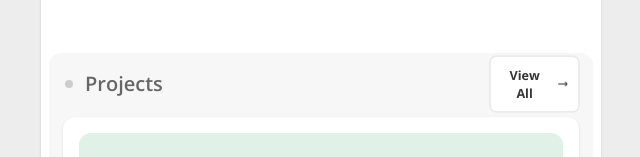
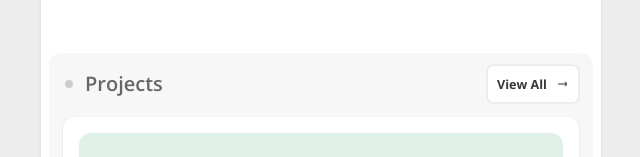
Before and after one commit to Abaljerind/portofolio-jerind, a React (Vite) app: page / in a window 1280 px wide. Shown: the part 385-542 px from the top of the page, without its empty margins (319-959 px from the left). Built offline with nearby package versions, Linux system fonts and the light colour scheme.

Commit message:
Add max width and change width size for Link, delete mr-2 for span

```diff
--- a/src/components/ViewAll.jsx
+++ b/src/components/ViewAll.jsx
@@ -4,10 +4,10 @@ export default function ViewAll() {
   return (
     <Link
       to={"/project"}
-      className="flex h-[46px] w-[101px] items-center justify-center rounded-lg transition duration-500 hover:bg-[#EBEBEB] dark:hover:bg-[#1C1C1C]"
+      className="flex h-[46px] w-[104px] max-w-[108px] items-center justify-center rounded-lg transition duration-500 hover:bg-[#EBEBEB] dark:hover:bg-[#1C1C1C]"
     >
       <button className="flex w-full scale-90 cursor-pointer items-center justify-between rounded-lg border-2 border-[#EBEBEB] bg-white p-2.5 md:text-lg dark:border-none dark:bg-[#373737]">
-        <span className="mr-2 text-sm font-bold text-[#373737] dark:text-white">
+        <span className="text-sm font-bold text-[#373737] dark:text-white">
           View All
         </span>
         <img
```
